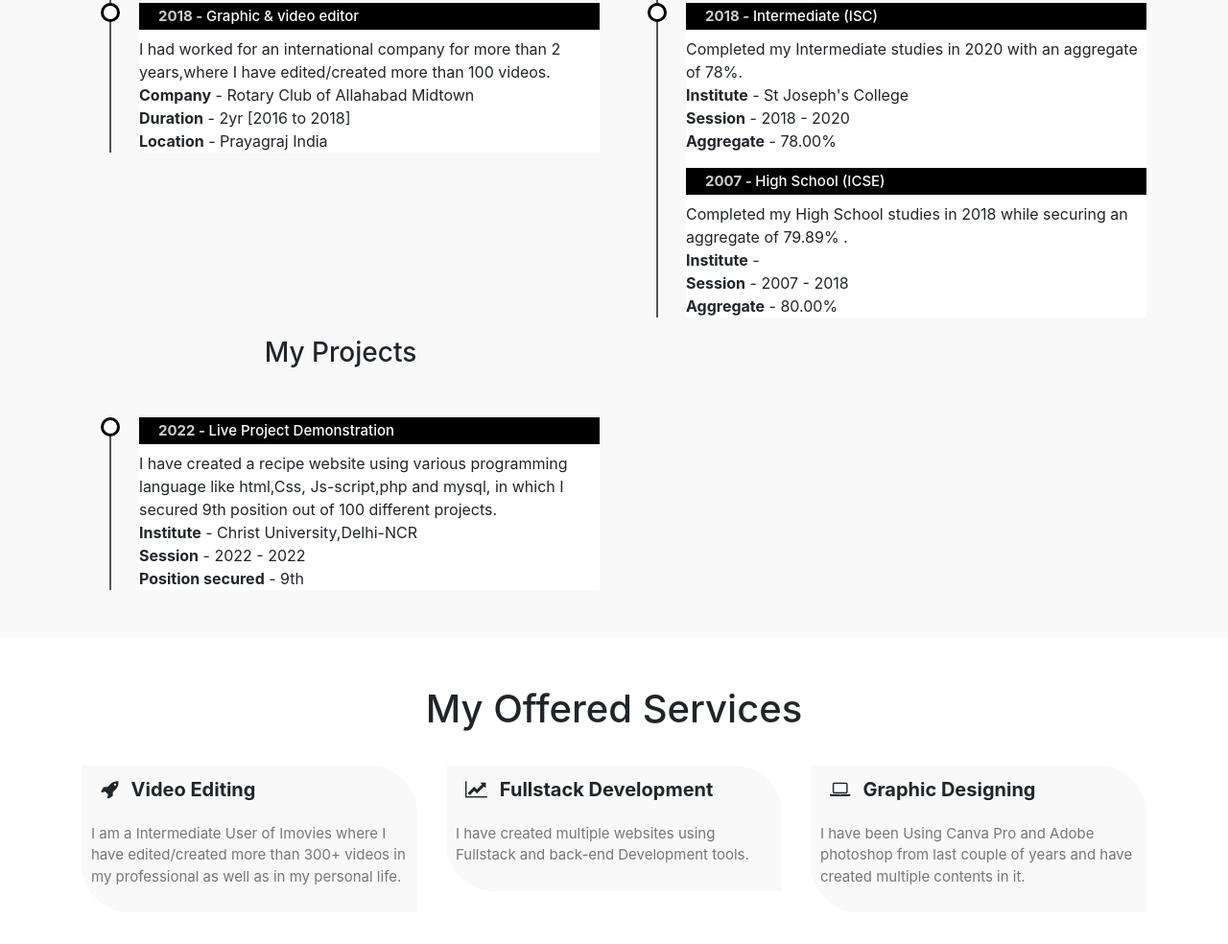
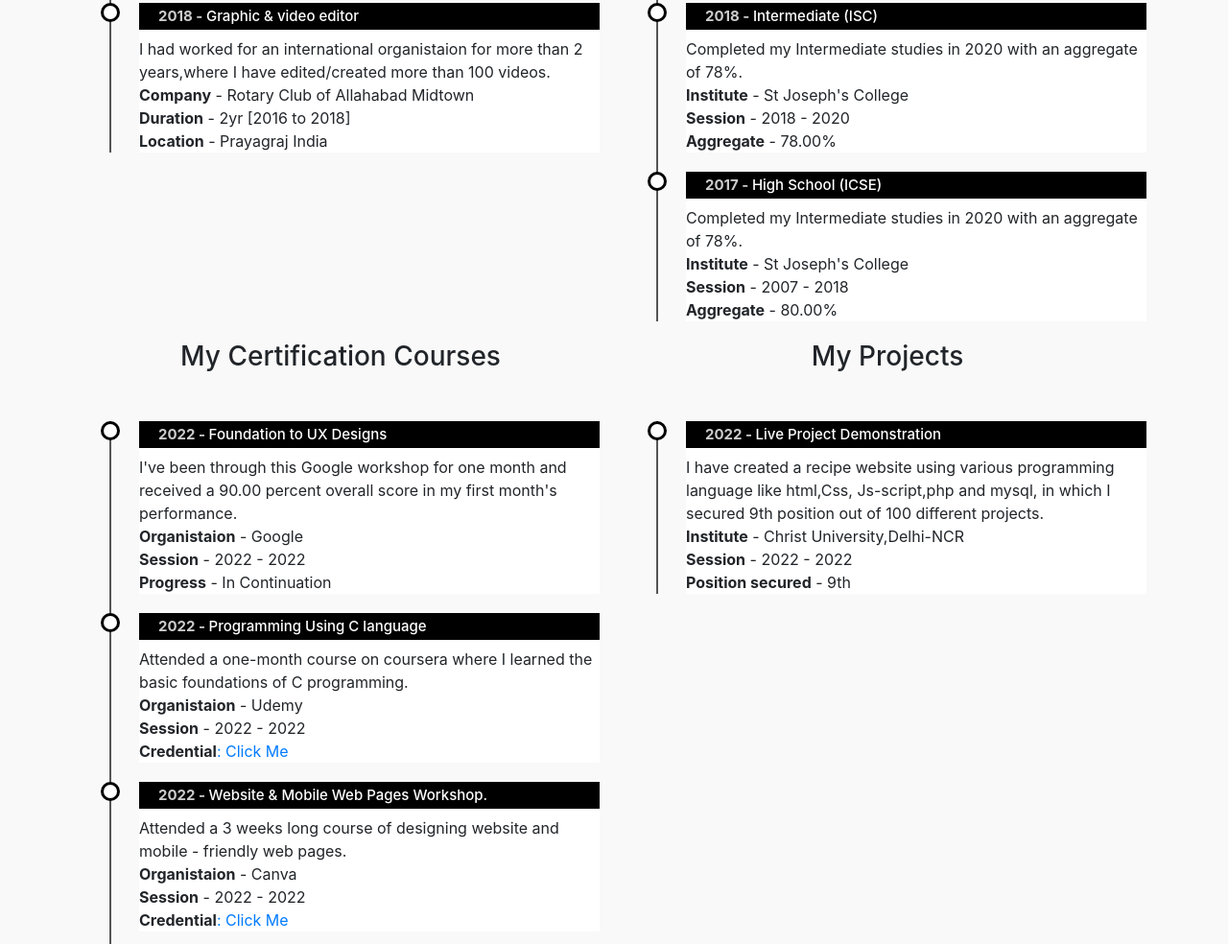
Before and after one commit to Vdnsh/Resume1, a plain HTML site: page index.html in a window 1280 px wide. Shown: the part 1813-2797 px from the top of the page at 96% size. Drawn offline with nearby package versions, Linux system fonts and the light colour scheme; some packages are replaced by stand-ins of ours; a script that the page names is missing.

Commit message:
Update index.html

```diff
--- a/index.html
+++ b/index.html
@@ -22,7 +22,7 @@
 <div class="user-box">
 <img src="img/cover.png">
 <h1>Vedansh Jain</h1>
-<p>Freelance Fullstack Developer & Graphic Designer</p>
+<p>Freelance UI/UX Designer & Graphic Designer</p>
 </div>
 </div>
 <a href="#about">
@@ -136,7 +136,7 @@
         <li>
         <h4><span>2018 - </span> Graphic & video editor</h4>
         <p>
-            I had worked for an international company for more than 2 years,where I have edited/created more than 100 videos.<br>
+            I had worked for an international organistaion for more than 2 years,where I have edited/created more than 100 videos.<br>
             <b>Company</b> - Rotary Club of Allahabad Midtown<br>
             <b>Duration</b> - 2yr [2016 to 2018]<br>
             <b>Location</b> - Prayagraj India
@@ -169,16 +169,60 @@ Completed my Intermediate studies in 2020 with an aggregate of 78%.<br>
 <b>Aggregate</b> - 78.00%
 </p>
 
-<h4><span>2007 - </span> High School (ICSE)</h4>
-<p>
-Completed my High School studies in 2018 while securing an aggregate of 79.89% .<br>
-<b>Institute</b> - <br>
-<b>Session</b> - 2007 - 2018<br>
-<b>Aggregate</b> - 80.00%
-</p>
-</li>
+<li>
+  <h4><span>2017 - </span> High School (ICSE)</h4>
+  <p>
+  Completed my Intermediate studies in 2020 with an aggregate of 78%.<br>
+  <b>Institute</b> - St Joseph's College<br>
+  <b>Session</b> - 2007 - 2018<br>
+  <b>Aggregate</b> - 80.00%
+  </p>
 </ul>
 </div>
+
+<div class="col-md-6">
+  <h3 class="text-center">My Certification Courses</h3>
+  <ul class="timeline">
+  <li>
+  <h4><span>2022 - </span> Foundation to UX Designs</h4>
+  <p>
+    I've been through this Google workshop for one month and received a 90.00 percent overall score in my first month's performance.<br>
+  <b>Organistaion</b> - Google<br>
+  <b>Session</b> - 2022 - 2022<br>
+  <b>Progress</b> - In Continuation
+  </p>
+  </li>
+
+  <li>
+  <h4><span>2022 - </span>Programming Using C language</h4>
+  <p>
+Attended a one-month course on coursera where I learned the basic foundations of C programming.<br>
+  <b>Organistaion</b> - Udemy<br>
+  <b>Session</b> - 2022 - 2022<br>
+  <b>Credential</b><a href="https://drive.google.com/file/d/171g2uwbAubz6kaa4nhtiSsLzsnAqmiYu/view">: Click Me</a>
+  </p>
+
+  <li>
+    <h4><span>2022 - </span>Website & Mobile Web Pages Workshop. </h4>
+    <p>
+     Attended a 3 weeks long course of designing website and mobile - friendly web pages.<br>
+      <b>Organistaion</b> - Canva<br>
+      <b>Session</b> - 2022 - 2022<br>
+      <b>Credential</b><a href="https://drive.google.com/file/d/1FI_MnmAmTr43h4uERisUc3iL92JGGsT3/view">: Click Me</a>
+      </p>
+
+  <li>
+    <h4><span>2018 - </span> Fundamental Etyology Workshop</h4>
+    <p>
+      Attended a 1.4 months class of fundamental Etyology offered by Logo+philia.<br>
+      <b>Organistaion</b> - Logo+philia<br>
+      <b>Session</b> - 2018 - 2018<br>
+      <b>Credential</b><a href="https://drive.google.com/file/d/1C2-wYoX2NXofnEKnWZiSXZS2c_SJcif3/view">: Click Me</a>
+      </p>
+    </li>
+  </ul>
+  </div>
+
 
 <div class="col-md-6">
   <h3 class="text-center">My Projects</h3>
@@ -198,8 +242,6 @@ Completed my High School studies in 2018 while securing an aggregate of 79.89% .
 </div>
 </div>
 </div>
-
-
 
 <!-------------Services------------->
 <div class="services" id="services">
```
